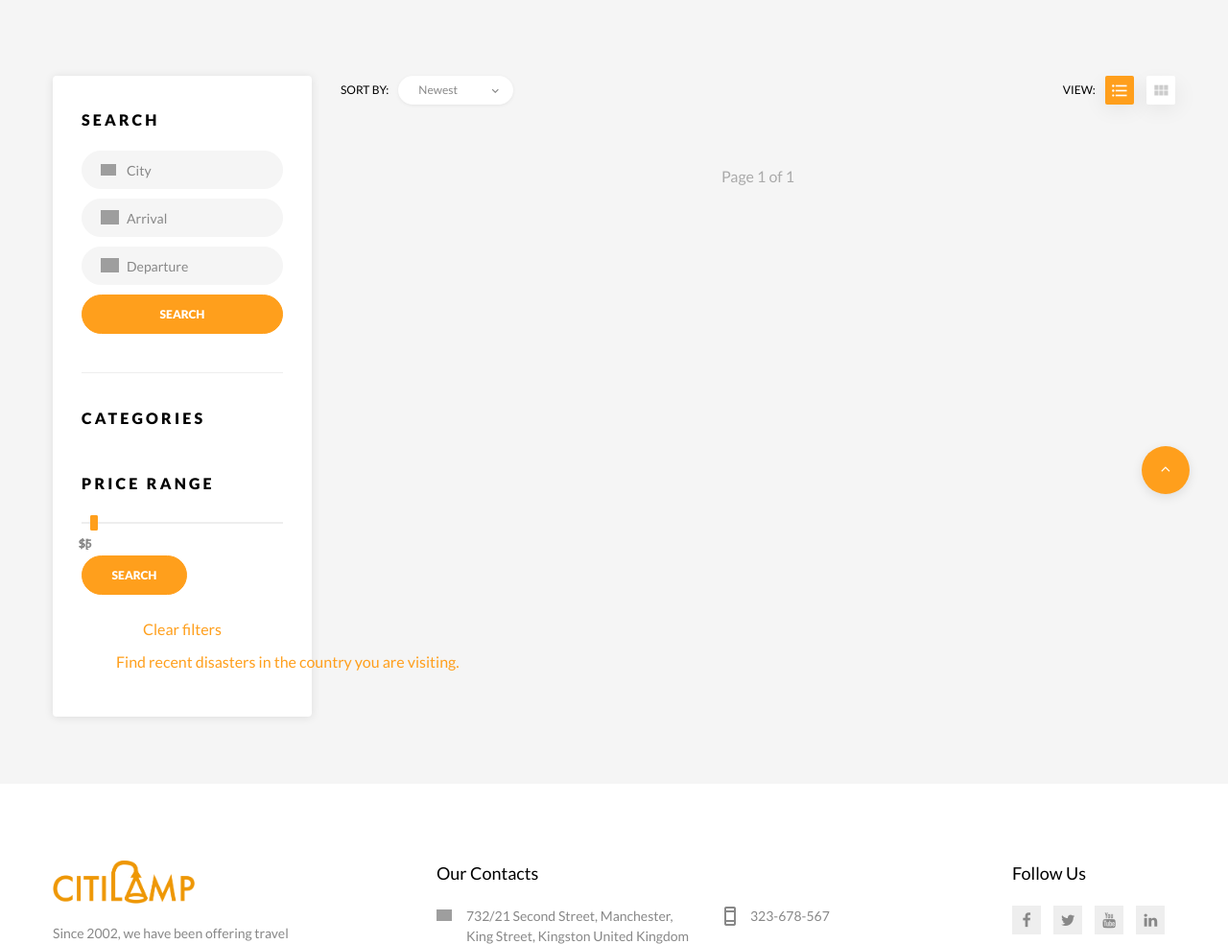
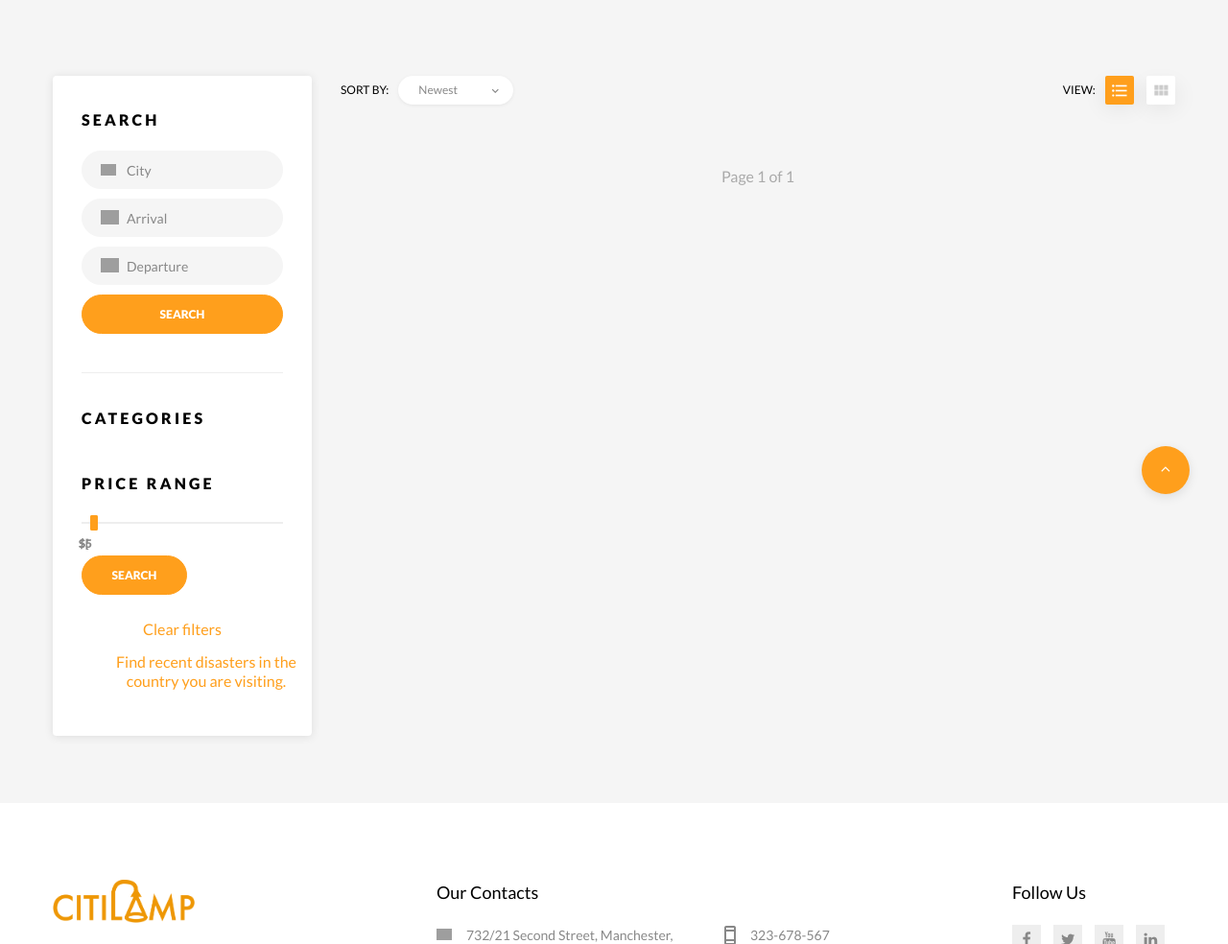
Before and after one commit to josiahakinloye/citilamp_new, a Django app: page /tours/ in a window 1280 px wide. Shown: the part 345-1329 px from the top of the page at 96% size. Run offline with Django 3.2, Linux system fonts and the light colour scheme; data that the repository does not hold is empty; parts of the project's set-up code (start-up, migrations or seed data) failed here and were passed over; some libraries are stand-ins or nearby versions; grey boxes are pictures that could not be loaded.

Commit message:
Recent diseaters link in tour search bar set properly

```diff
--- a/CitilampSite/tripAdvisor/safety.py
+++ b/CitilampSite/tripAdvisor/safety.py
@@ -124,10 +124,6 @@
     #
     # for data in copy.deepcopy(json_data):
     #     data['level'] = reformat_image_ref(data['level'])
-    print(type(json_data))
-    for data in json_data:
-        print(type(data))
-        print("\n")
     return json_data
 
 # [{'location': '[Fuego Volcano]  Chimaltenango, Escuintla and Sacatep?quez departments', 'id': '63371', 'timeAgo': '12 days ago.', 'country': 'Guatemala', 'level': "<img src='images/level/level-5.gif' width='68' height='8' border='0' alt='Damage level'/>\n", 'updated': '9', 'category': 'Volcano Eruption', 'edis_code': 'VE-20180604-63371-GTM', 'eventDate': 'June 04 2018 03:22 AM'}, {'location': '[Kilauea volcano]  State of Hawaii', 'id': '62944', 'timeAgo': '43 days ago.', 'country': 'USA', 'level': "<img src='images/level/level-4.gif' width='68' height='8' border='0' alt='Damage level'/>\n", 'updated': '35', 'category': 'Volcano Eruption', 'edis_code': 'VE-20180504-62944-USA', 'eventDate': 'May 04 2018 04:14 AM'}]
--- a/tour/templates/search_bar.html
+++ b/tour/templates/search_bar.html
@@ -63,7 +63,8 @@
     <div class="text-center">
         <a href="{% url 'tours_all' %}">Clear filters</a>
         <br/>
-        <a class="btn btn-primary" href="http://hisz.rsoe.hu/alertmap/database/?pageid=risk-analysis_index">Find recent disasters in the country you are visiting.</a>
     </div>
+     <a class="btn btn-primary" href="http://hisz.rsoe.hu/alertmap/database/?pageid=risk-analysis_index">Find recent disasters in the<br/>
+         country you are visiting.</a>
 
 </aside>
```
